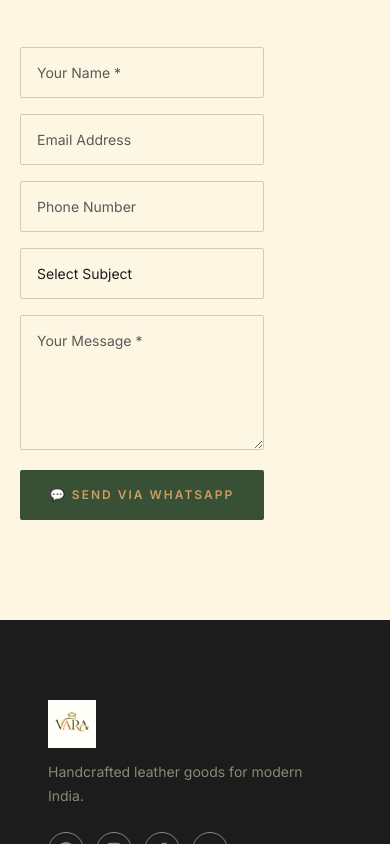
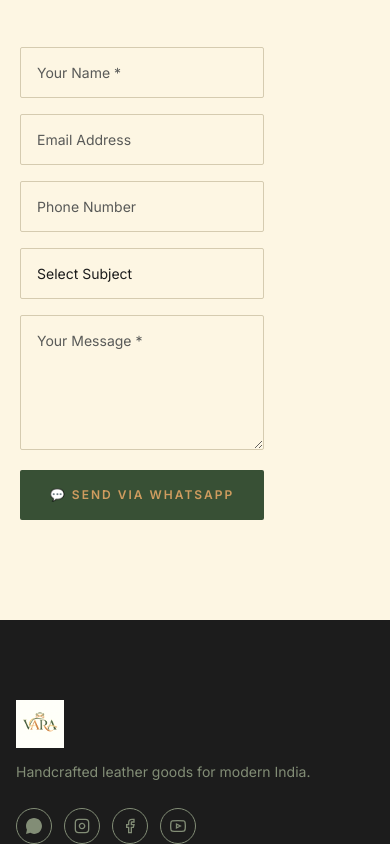
Before and after one commit to hrushi-17/Vara, a React (Vite) app: page / in a window 390 px wide. Shown: the part 11156-12000 px from the top of the page. Built offline with nearby package versions, Linux system fonts and the light colour scheme.

Commit message:
fix: bounds and horizontal overflow on mobile UI

```diff
--- a/src/styles/globals.css
+++ b/src/styles/globals.css
@@ -1,8 +1,8 @@
 @import url('https://fonts.googleapis.com/css2?family=Cormorant+Garamond:ital,wght@0,400;0,600;0,700;1,400;1,600&family=Inter:wght@300;400;500;600&display=swap');
 
 *, *::before, *::after { box-sizing: border-box; margin: 0; padding: 0; }
-html { scroll-behavior: smooth; }
-body { font-family: 'Inter', sans-serif; color: #1C1C1C; background: #FDF6E3; overflow-x: hidden; }
+html { scroll-behavior: smooth; overflow-x: hidden; width: 100%; }
+body { font-family: 'Inter', sans-serif; color: #1C1C1C; background: #FDF6E3; overflow-x: hidden; width: 100%; position: relative; }
 
 :root {
   --sand: #D5CBB0;
@@ -369,7 +369,8 @@ body { font-family: 'Inter', sans-serif; color: #1C1C1C; background: #FDF6E3; ov
   .insta-grid { grid-template-columns: repeat(3, 1fr); }
   .pillars { grid-template-columns: 1fr; }
   .contact-inner { flex-direction: column; gap: 40px; }
-  .footer-inner { grid-template-columns: 1fr 1fr; }
+  .footer-inner { grid-template-columns: 1fr 1fr; padding: 0 24px; gap: 32px; }
+  .footer-bottom { padding: 24px 24px 0; flex-direction: column; gap: 16px; text-align: center; }
   .about-hero-text { font-size: 40px; }
   .section-h2 { font-size: 36px; }
   .corp-h2 { font-size: 36px; }
@@ -388,7 +389,8 @@ body { font-family: 'Inter', sans-serif; color: #1C1C1C; background: #FDF6E3; ov
   .prod-price { font-size: 13px; }
   .prod-img-wrap { height: 210px; }
 
-  .footer-inner { grid-template-columns: 1fr; }
+  .footer-inner { grid-template-columns: 1fr; padding: 0 16px; }
+  .footer-bottom { padding-left: 16px; padding-right: 16px; }
   .insta-grid { grid-template-columns: repeat(2, 1fr); }
   .hero-btns { flex-direction: column; }
 }
```
